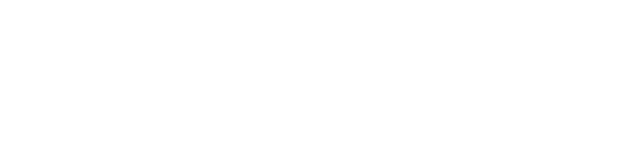
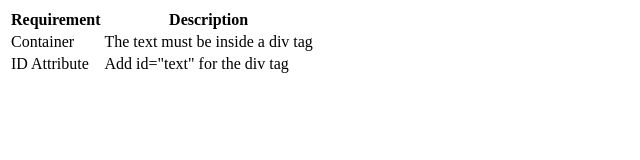
Before and after one commit to acciojob/getting-started-why-software-sadansharma, a website: page main.html in a window 1280 px wide. Shown: the whole page, without its empty margins (0-640 px from the left). Drawn offline with Linux system fonts and the light colour scheme.

Commit message:
created a submission

```diff
--- a/main.html
+++ b/main.html
@@ -9,7 +9,20 @@
 <body>
 	<!-- the entire body must be written by student -->
 
-
+<table>
+	<tr>
+		<th>Requirement</th>
+		<th>Description</th>
+	</tr>
+	<tr>
+		<td>Container</td>
+		<td>The text must be inside a div tag</td>
+	</tr>
+	<tr>
+		<td>ID Attribute</td>
+		<td>Add id="text" for the div tag</td>
+	</tr>
+</table>
 
     <script type="text/javascript" src="./script.js">
 </script>
--- a/styles.css
+++ b/styles.css
@@ -1,2 +1,5 @@
 
 /* Your CSS Code here. */
+#text{
+	display-text:"Welcome to the world of Web development";
+}
```
